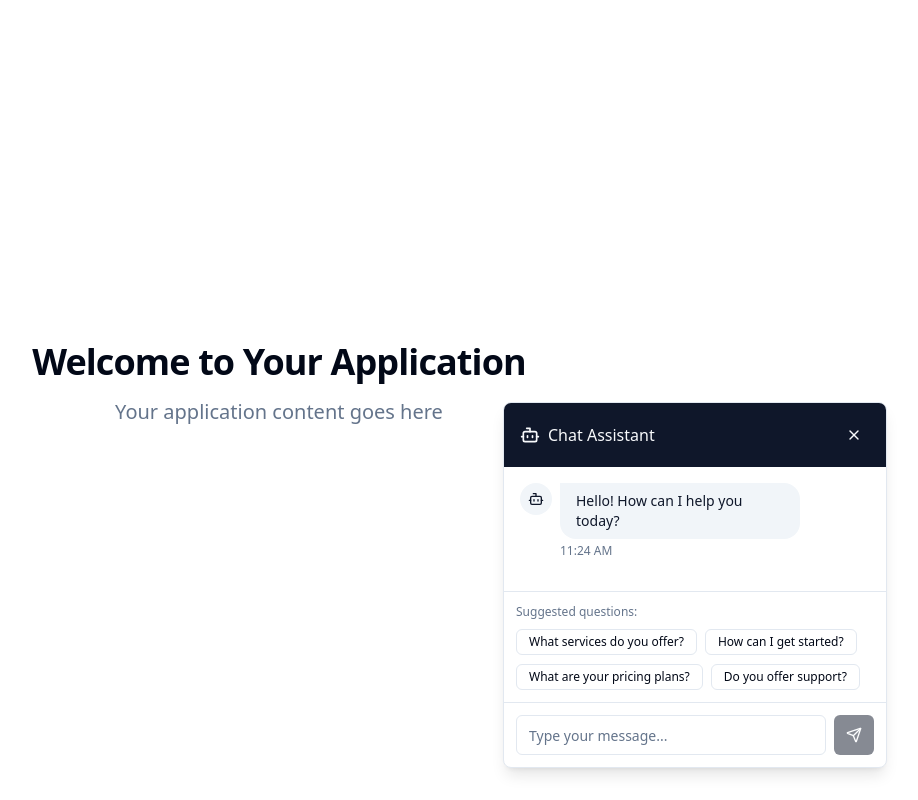
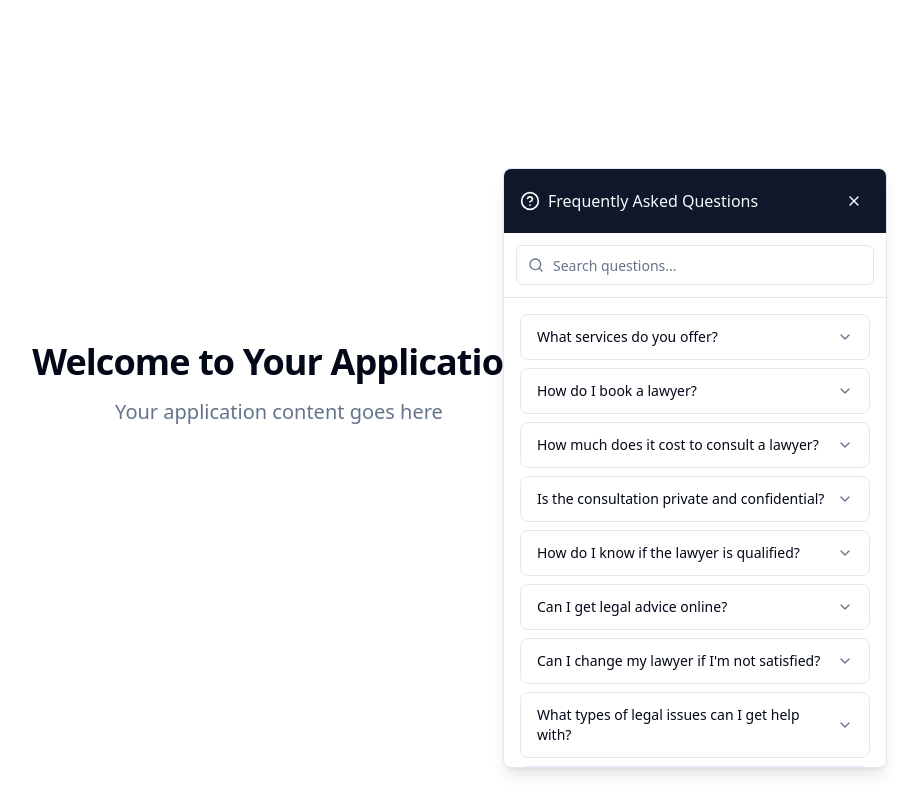
Before and after one commit to reddynew/chat-bridge-vision, a React (Vite) app: page / in a window 1280 px wide. Both pictures are taken after a click on the button 1220 px from the left and 740 px from the top of the page. Shown: the whole page, without its empty margins (361-1279 px from the left). Built offline with nearby package versions, Linux system fonts and the light colour scheme.

Commit message:
Initialize new application
The prompt requested to create a new application.

```diff
--- a/src/pages/Index.tsx
+++ b/src/pages/Index.tsx
@@ -1,11 +1,50 @@
 
-import { useState, useEffect, useRef } from "react";
-import ChatInterface from "../components/chat/ChatInterface";
+import { useState } from "react";
 import { Button } from "@/components/ui/button";
-import { MessageCircle } from "lucide-react";
+import { HelpCircle, ChevronDown, ChevronUp, X, Search } from "lucide-react";
+import { motion, AnimatePresence } from "framer-motion";
+import { Input } from "@/components/ui/input";
+import { cn } from "@/lib/utils";
+
+interface FAQ {
+  question: string;
+  answer: string;
+}
+
+const faqs: FAQ[] = [
+  { question: "What services do you offer?", answer: "We provide access to qualified lawyers for consultations, legal advice, document review, and representation in various legal matters such as criminal, family, corporate, and more." },
+  { question: "How do I book a lawyer?", answer: "Simply enter your legal issue, and we'll match you with a qualified lawyer available in your area. You can then schedule a consultation at your convenience." },
+  { question: "How much does it cost to consult a lawyer?", answer: "The consultation fees depend on the lawyer's expertise and the nature of the case. You will be provided with an estimate before you book a session." },
+  { question: "Is the consultation private and confidential?", answer: "Yes, all your information and conversations with our lawyers are strictly confidential, protected by attorney-client privilege." },
+  { question: "How do I know if the lawyer is qualified?", answer: "We only work with certified and experienced lawyers who specialize in various legal fields. Each lawyer's credentials are verified before they can offer services through our platform." },
+  { question: "Can I get legal advice online?", answer: "Yes! You can chat with a lawyer online or book a video consultation. We make it convenient for you to access legal help remotely." },
+  { question: "Can I change my lawyer if I'm not satisfied?", answer: "Yes (we consider lawyer feedback as well), you can request a different lawyer if you feel that your current lawyer is not the right fit. We'll assist you in making a new match." },
+  { question: "What types of legal issues can I get help with?", answer: "You can get legal help for a wide variety of issues, including family law, criminal law, business disputes, property law, employment law, and more." },
+  { question: "How do I make payment for services?", answer: "Payments are processed securely through our website. You can pay via credit/debit card or other online payment methods like UPI." },
+  { question: "How long will it take to get a response from a lawyer?", answer: "Once you submit your query, you will be matched with a lawyer in real time. Typically, you will receive a response within two hours, depending on availability." },
+  { question: "Are the lawyers available 24/7?", answer: "While not all lawyers are available 24/7 (depends on Jurisdiction and police station limits), our platform provides access to lawyers at different hours, ensuring you can get legal help when you need it most." },
+  { question: "Can I get help with document drafting or contract review?", answer: "Yes! We offer services like document review, contract drafting, and legal writing. You can send your documents for review or consult a lawyer for guidance." },
+  { question: "Do you offer services for businesses?", answer: "Absolutely! We offer services tailored to businesses, such as corporate legal advice, contract management, and dispute resolution." },
+  { question: "Is there a minimum consultation fee?", answer: "Consultation fees vary based on the lawyer and the nature of the legal issue. However, we ensure that the pricing is transparent and competitive." },
+  { question: "How do I cancel or reschedule an appointment?", answer: "You can easily cancel or reschedule your consultation through our platform. Just visit your booking details and make the necessary changes." },
+  { question: "Can I get a lawyer for court representation?", answer: "Yes (NOC required), many of our lawyers offer representation in court. Simply book a consultation, and we'll help you find a lawyer suited for court appearances." },
+  { question: "How do I know if I need a lawyer?", answer: "If you're unsure whether you need a lawyer, feel free to chat with one of our experts. They'll help you assess whether legal assistance is necessary." },
+  { question: "Do you have lawyers for international legal matters?", answer: "Yes (limited), we work with lawyers who specialize in international law and can assist you with cross-border legal issues." },
+];
 
 const Index = () => {
-  const [isChatOpen, setIsChatOpen] = useState(false);
+  const [isFAQOpen, setIsFAQOpen] = useState(false);
+  const [openIndex, setOpenIndex] = useState<number | null>(null);
+  const [searchTerm, setSearchTerm] = useState("");
+
+  const toggleFAQ = (index: number) => {
+    setOpenIndex(openIndex === index ? null : index);
+  };
+
+  const filteredFAQs = faqs.filter(faq =>
+    faq.question.toLowerCase().includes(searchTerm.toLowerCase()) ||
+    faq.answer.toLowerCase().includes(searchTerm.toLowerCase())
+  );
 
   return (
     <div className="min-h-screen bg-gradient-to-b from-background to-background/80 flex flex-col items-center justify-center p-4 relative">
@@ -14,18 +53,105 @@ const Index = () => {
         <p className="text-xl text-muted-foreground mb-8">Your application content goes here</p>
       </div>
 
-      {/* Chat Widget */}
-      <div className={`fixed bottom-8 right-8 z-50 transition-all duration-500 ease-in-out ${isChatOpen ? 'scale-100 opacity-100' : 'scale-95 opacity-0 pointer-events-none'}`}>
-        <ChatInterface onClose={() => setIsChatOpen(false)} />
+      {/* FAQ Widget */}
+      <div className={`fixed bottom-8 right-8 z-50 transition-all duration-500 ease-in-out ${isFAQOpen ? 'scale-100 opacity-100' : 'scale-95 opacity-0 pointer-events-none'}`}>
+        <motion.div
+          initial={{ opacity: 0, y: 20 }}
+          animate={{ opacity: 1, y: 0 }}
+          exit={{ opacity: 0, y: 20 }}
+          className="bg-background rounded-lg shadow-lg border border-border w-80 sm:w-96 max-h-[600px] flex flex-col overflow-hidden"
+        >
+          {/* FAQ Header */}
+          <div className="bg-primary p-4 text-primary-foreground flex items-center justify-between">
+            <div className="flex items-center space-x-2">
+              <HelpCircle className="h-5 w-5" />
+              <h3 className="font-medium">Frequently Asked Questions</h3>
+            </div>
+            <Button
+              variant="ghost"
+              size="icon"
+              onClick={() => setIsFAQOpen(false)}
+              className="h-8 w-8 rounded-full hover:bg-primary-foreground/20 text-primary-foreground"
+            >
+              <X className="h-4 w-4" />
+            </Button>
+          </div>
+
+          {/* Search Bar */}
+          <div className="p-3 border-b border-border">
+            <div className="relative">
+              <Search className="absolute left-3 top-1/2 transform -translate-y-1/2 h-4 w-4 text-muted-foreground" />
+              <Input
+                placeholder="Search questions..."
+                value={searchTerm}
+                onChange={(e) => setSearchTerm(e.target.value)}
+                className="pl-9"
+              />
+            </div>
+          </div>
+
+          {/* FAQ Questions Container */}
+          <div className="flex-1 overflow-y-auto p-4 space-y-2 scrollbar-thin">
+            <AnimatePresence initial={false}>
+              {filteredFAQs.length > 0 ? (
+                filteredFAQs.map((faq, index) => (
+                  <motion.div
+                    key={index}
+                    initial={{ opacity: 0, y: 10 }}
+                    animate={{ opacity: 1, y: 0 }}
+                    exit={{ opacity: 0, y: -10 }}
+                    transition={{ duration: 0.2 }}
+                    className="border border-border rounded-lg overflow-hidden"
+                  >
+                    <button
+                      onClick={() => toggleFAQ(index)}
+                      className={cn(
+                        "w-full px-4 py-3 text-left font-medium flex items-center justify-between transition-colors",
+                        openIndex === index ? "bg-secondary" : "hover:bg-muted"
+                      )}
+                    >
+                      <span className="text-sm">{faq.question}</span>
+                      {openIndex === index ? (
+                        <ChevronUp className="h-4 w-4 text-muted-foreground" />
+                      ) : (
+                        <ChevronDown className="h-4 w-4 text-muted-foreground" />
+                      )}
+                    </button>
+
+                    <AnimatePresence>
+                      {openIndex === index && (
+                        <motion.div
+                          initial={{ height: 0, opacity: 0 }}
+                          animate={{ height: "auto", opacity: 1 }}
+                          exit={{ height: 0, opacity: 0 }}
+                          transition={{ duration: 0.3 }}
+                          className="overflow-hidden"
+                        >
+                          <div className="p-4 bg-muted/40 text-sm">
+                            {faq.answer}
+                          </div>
+                        </motion.div>
+                      )}
+                    </AnimatePresence>
+                  </motion.div>
+                ))
+              ) : (
+                <div className="text-center p-4 text-muted-foreground">
+                  No questions matching your search.
+                </div>
+              )}
+            </AnimatePresence>
+          </div>
+        </motion.div>
       </div>
 
-      {/* Chat Button */}
+      {/* FAQ Button */}
       <Button
-        onClick={() => setIsChatOpen(true)}
-        className={`fixed bottom-8 right-8 z-40 h-14 w-14 rounded-full shadow-lg transition-all duration-300 ${isChatOpen ? 'scale-0 opacity-0' : 'scale-100 opacity-100'}`}
+        onClick={() => setIsFAQOpen(true)}
+        className={`fixed bottom-8 right-8 z-40 h-14 w-14 rounded-full shadow-lg transition-all duration-300 ${isFAQOpen ? 'scale-0 opacity-0' : 'scale-100 opacity-100'}`}
         size="icon"
       >
-        <MessageCircle className="h-6 w-6" />
+        <HelpCircle className="h-6 w-6" />
       </Button>
     </div>
   );
```
